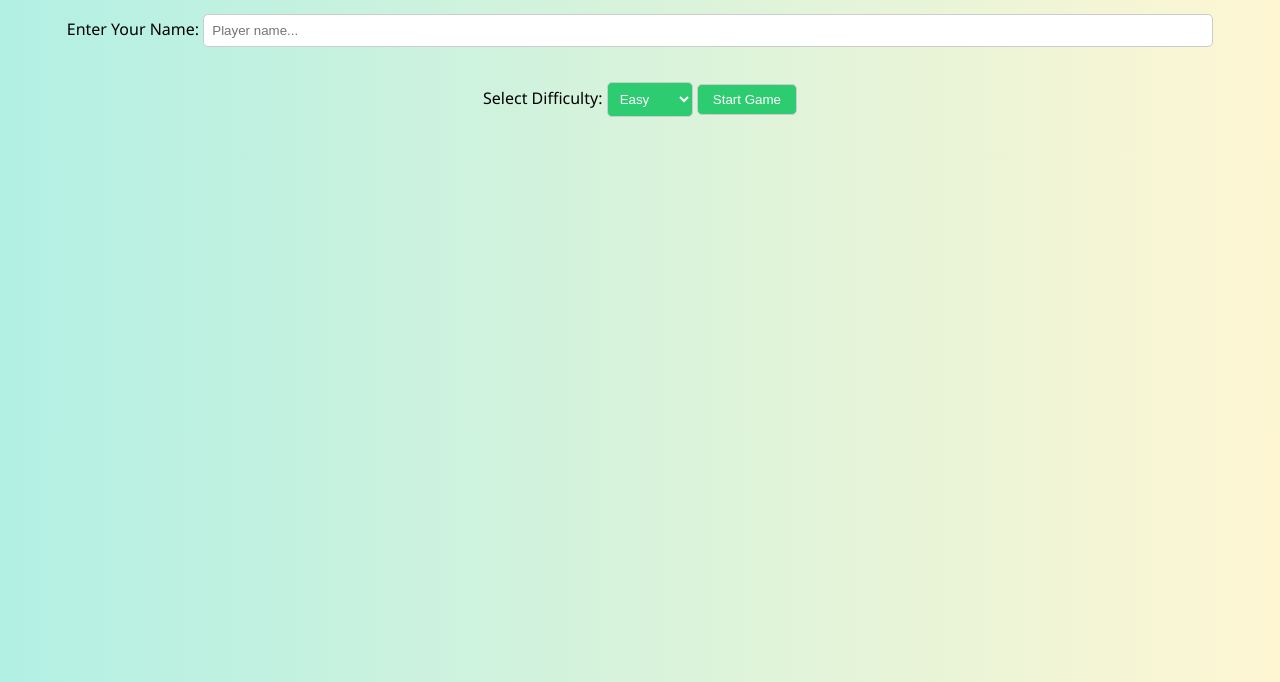
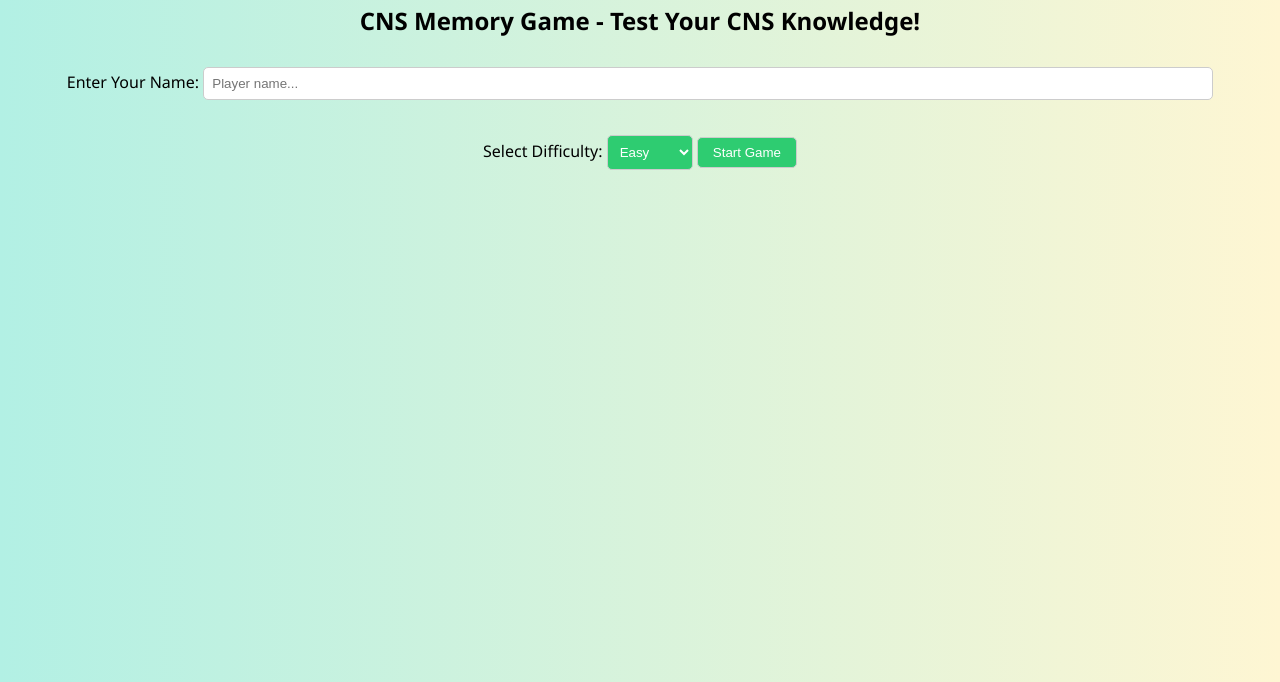
Before and after one commit to UPCTalentManagement/CNS-Game, a plain HTML site: page index.html in a window 1280 px wide. Shown: the part 118-800 px from the top of the page. Drawn offline with Linux system fonts and the light colour scheme.

Commit message:
Add files via upload

```diff
--- a/index.html
+++ b/index.html
@@ -13,7 +13,7 @@ Date: 15-4-2025
   <meta property="og:type" content="website">
   <meta name="viewport" content="width=device-width, initial-scale=1.0">
   <link rel="icon" href="favicon.ico" type="image/x-icon">
-  <title>What's in the Box?</title>
+  <title>CNS Memory Game - What's in the Box?</title>
   <style>
     body {
       font-family: 'Segoe UI', Tahoma, Geneva, Verdana, sans-serif;
@@ -178,7 +178,7 @@ Date: 15-4-2025
 </head>
 <body>
   <h1>What's in the Box?</h1>
-
+  <h2>CNS Memory Game - Test Your CNS Knowledge!</h2>
   <div class="difficulty-select">
     <label>Enter Your Name:
       <input type="text" id="playerName" placeholder="Player name...">
```
